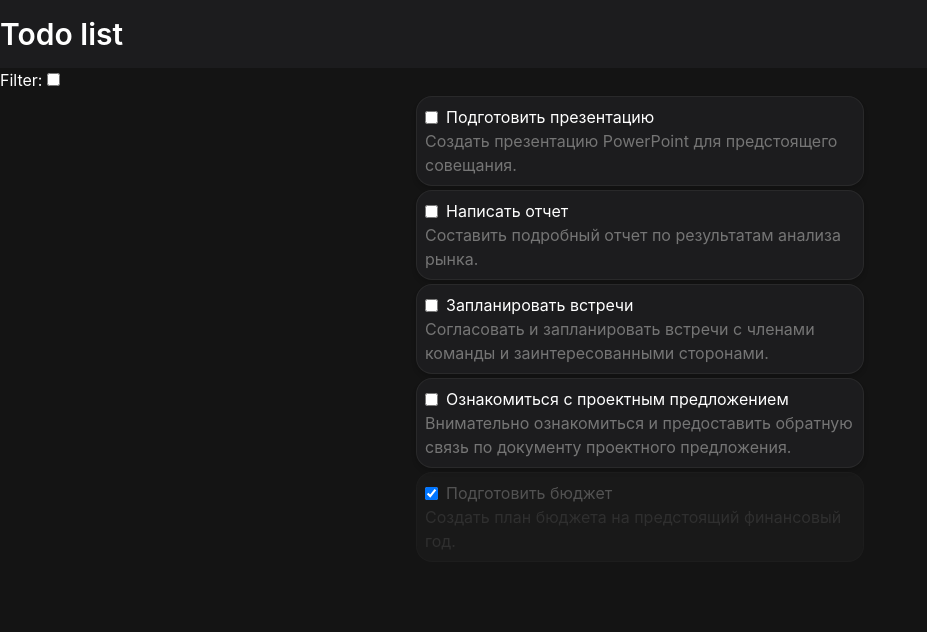
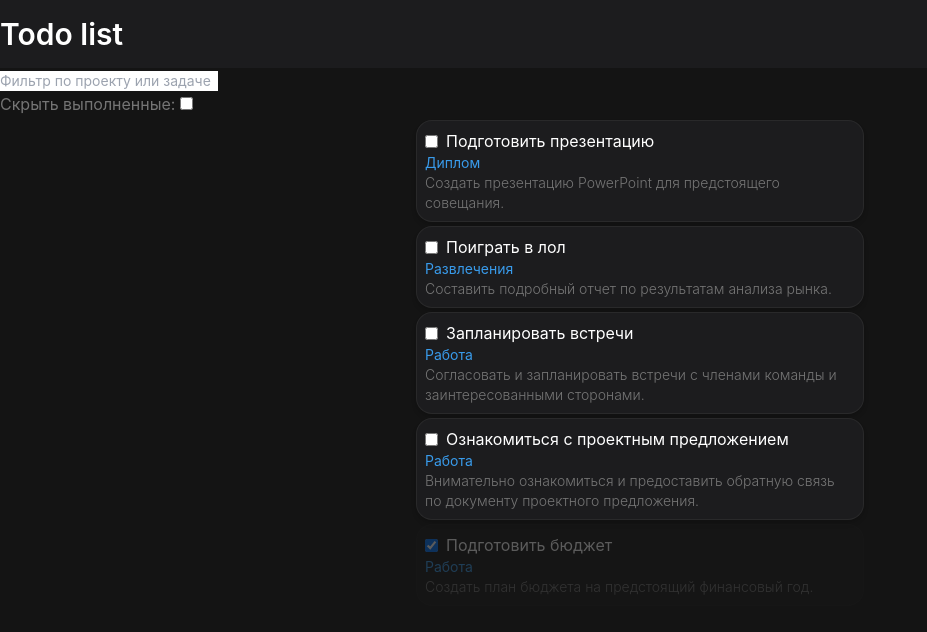
Before and after one commit to adamchehab/todo_app, a React (Vite) app: page / in a window 1280 px wide. Shown: the top 632 px of the page, without its empty margins (0-927 px from the left). Built offline with nearby package versions, Linux system fonts and the light colour scheme.

Commit message:
Added: search bar for prohects and tasks

```diff
--- a/src/App.css
+++ b/src/App.css
@@ -4,7 +4,7 @@
 
 /* TODO тут 2 класса по сути дублирубтся - мб это как то обединяется */
 .completed_task_card {
-	@apply text-white text-opacity-25 mt-1 mx-auto max-w-md p-2 bg-taskCard-completed rounded-2xl border border-taskCard-completed select-none ;
+	@apply text-white opacity-30 mt-1 mx-auto max-w-md p-2 bg-taskCard-completed rounded-2xl border border-taskCard-completed select-none ;
 }
 
 
@@ -21,60 +21,4 @@ body {
   background-image: url('https://i1.wp.com/texturefabrik.com/wp-content/uploads/2020/09/texturefabrik_dust-10.jpg');
   background-blend-mode: overlay;
   height: 100vh; */
-
-
-
-
-  /* display: flex;
-  align-items: center;
-  justify-content: center; */
 }
-
-/* h1 {
-  color: #ffffff;
-  font-size: 48px;
-} */
-
-
-/* #root {
-  max-width: 1280px;
-  margin: 0 auto;
-  padding: 2rem;
-  text-align: center;
-}
-
-.logo {
-  height: 6em;
-  padding: 1.5em;
-  will-change: filter;
-  transition: filter 300ms;
-}
-.logo:hover {
-  filter: drop-shadow(0 0 2em #646cffaa);
-}
-.logo.react:hover {
-  filter: drop-shadow(0 0 2em #61dafbaa);
-}
-
-@keyframes logo-spin {
-  from {
-    transform: rotate(0deg);
-  }
-  to {
-    transform: rotate(360deg);
-  }
-}
-
-@media (prefers-reduced-motion: no-preference) {
-  a:nth-of-type(2) .logo {
-    animation: logo-spin infinite 20s linear;
-  }
-}
-
-.card {
-  padding: 2em;
-}
-
-.read-the-docs {
-  color: #888;
-} */
--- a/src/App.tsx
+++ b/src/App.tsx
@@ -2,33 +2,11 @@ import { useState } from "react";
 import "./App.css";
 import tasks_data from "./tasks.json";
 
-// function TaskCard(props) {
-// 	return (
-// 		<div
-// 			key={props.key}
-// 			classNameName={props.complete ? "completed_task_card" : "task_card"}
-// 		>
-// 			<label classNameName="flex items-center">
-// 				<input
-// 					type="checkbox"
-// 					classNameName="mr-2"
-// 					checked={props.complete}
-// 					onChange={props.onStatusChange}
-// 				/>
-
-// 				<h3>{props.name}</h3>
-// 			</label>
-// 			<p classNameName="text-taskdCardDescriptionColor">
-// 				{props.description}
-// 			</p>
-// 			<i>complete: {props.complete ? "True" : "False"}</i>
-// 		</div>
-// 	);
-// }
-
 function TaskList() {
 	const [filter, setFilter] = useState(false);
 	const [tasks, setTasks] = useState(tasks_data);
+
+	const [searchItem, setSearchItem] = useState("");
 
 	// TODO в отдельный компонент вынести
 	// TODO choose better colors
@@ -43,21 +21,9 @@ function TaskList() {
 	// TODO add add task
 	// TODO add search
 
+	// TODO transition
 
-	// function handleTaskStatusChange(taskId) {
-	// 	setTasks(
-	// 		tasks.map((task) => {
-	// 			if (task.id === taskId) {
-	// 				return { ...task, completed: true };
-	// 			} else {
-	// 				return task;
-	// 			}
-	// 		})
-	// 	);
-	// }
-	// function handleTaskStatusChange() {
-	// 	setTasks(tasks.map((task) => task));
-	// }
+	// TODO make priority border?
 
 	function handleTaskStatusChange(taskId: number) {
 		setTasks(
@@ -80,6 +46,14 @@ function TaskList() {
 		filter_tasks = tasks.filter((task) => task.completed === false);
 	}
 
+	filter_tasks = filter_tasks.filter((item) =>
+		item.name.toLowerCase().includes(searchItem.toLowerCase()) || item.project.toLowerCase().includes(searchItem.toLowerCase())
+	);
+
+	function handleSearchItem(e) {
+		setSearchItem(e.target.value);
+	}
+
 	return (
 		<>
 			{/* Header */}
@@ -93,9 +67,21 @@ function TaskList() {
 				</header>
 			</div>
 			<div className="bg-darkColor justify-center items-center h-screen">
+				{/* Search bar */}
+				<div>
+					<label>
+						<input
+							type="text"
+							className="text-sm"
+							placeholder="Фильтр по проекту или задаче"
+							value={searchItem}
+							onChange={handleSearchItem}
+						/>
+					</label>
+				</div>
 				{/* Filter */}
-				<div className="text-white">
-					Filter:{" "}
+				<div className="text-taskCard-description_text">
+					Скрыть выполненные:{" "}
 					<input
 						type="checkbox"
 						checked={filter}
@@ -119,23 +105,18 @@ function TaskList() {
 									type="checkbox"
 									className="mr-2"
 									checked={task.completed}
-									// onChange={() => {
-									// 	handleTaskStatusChange(task.id);
-									// }}
 								/>
 
 								<p>{task.name}</p>
 							</div>
+							<p className={` text-taskCard-project text-sm`}>
+								{task.project}
+							</p>
 							<p
-								className={
-									!task.completed
-										? "text-taskCard-description_text"
-										: "text-taskCard-description_text text-opacity-25"
-								}
+								className={`text-taskCard-description_text font-light text-sm `}
 							>
 								{task.description}
 							</p>
-							{/* <i>complete: {task.completed ? "True" : "False"}</i> */}
 						</div>
 					</>
 				))}
--- a/src/tasks.json
+++ b/src/tasks.json
@@ -2,30 +2,35 @@
   {
     "id": 1,
     "name": "Подготовить презентацию",
+    "project": "Диплом",
     "description": "Создать презентацию PowerPoint для предстоящего совещания.",
     "completed": false
   },
   {
     "id": 2,
-    "name": "Написать отчет",
+    "name": "Поиграть в лол",
+    "project": "Развлечения",
     "description": "Составить подробный отчет по результатам анализа рынка.",
     "completed": false
   },
   {
     "id": 3,
     "name": "Запланировать встречи",
+    "project": "Работа",
     "description": "Согласовать и запланировать встречи с членами команды и заинтересованными сторонами.",
     "completed": false
   },
   {
     "id": 4,
     "name": "Ознакомиться с проектным предложением",
+    "project": "Работа",
     "description": "Внимательно ознакомиться и предоставить обратную связь по документу проектного предложения.",
     "completed": false
   },
   {
     "id": 5,
     "name": "Подготовить бюджет",
+    "project": "Работа",
     "description": "Создать план бюджета на предстоящий финансовый год.",
     "completed": true
   }
--- a/tailwind.config.js
+++ b/tailwind.config.js
@@ -4,19 +4,6 @@ export default {
 	theme: {
 		extend: {
 			colors: {
-				// taskdCardColor: "#d9f2ff",
-				// completedTaskdCardColor: "#dfebed",
-				// taskdCardBorderColor: "#1e549f",
-				// completedTaskdCardBorderColor: "#73b1c1",
-				// taskdCardDescriptionColor: "#bdbbb6",
-
-				// taskdCardColor: "#1C1C1E",
-				// hoverTaskdCardColor: "#2c2c2e",
-				// completedTaskdCardColor: "#31835a1e",
-				// taskdCardBorderColor: "#28282b",
-				// completedTaskdCardBorderColor: "#1C1C1E",
-				// taskdCardDescriptionColor: "#bdbbb6",
-
 				darkColor: '#141414',
 
 				taskCard: {
@@ -26,6 +13,7 @@ export default {
 					// completed: "#31835a1e",
 					completed: "#25252554",
 					description_text: "#757575",
+					project: "#399bebff",
         },
 			},
 		},
```
Also changed, not shown: src/index.css (+0 -8 lines).
